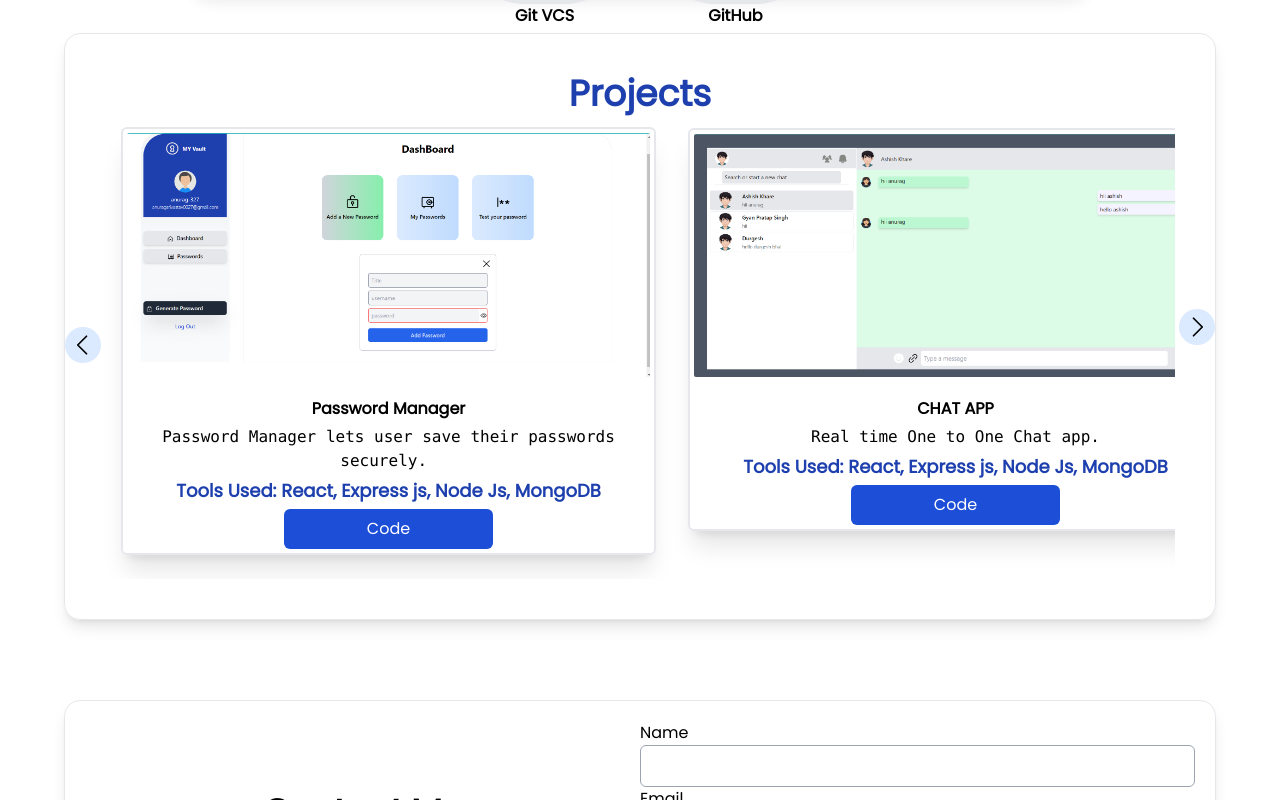
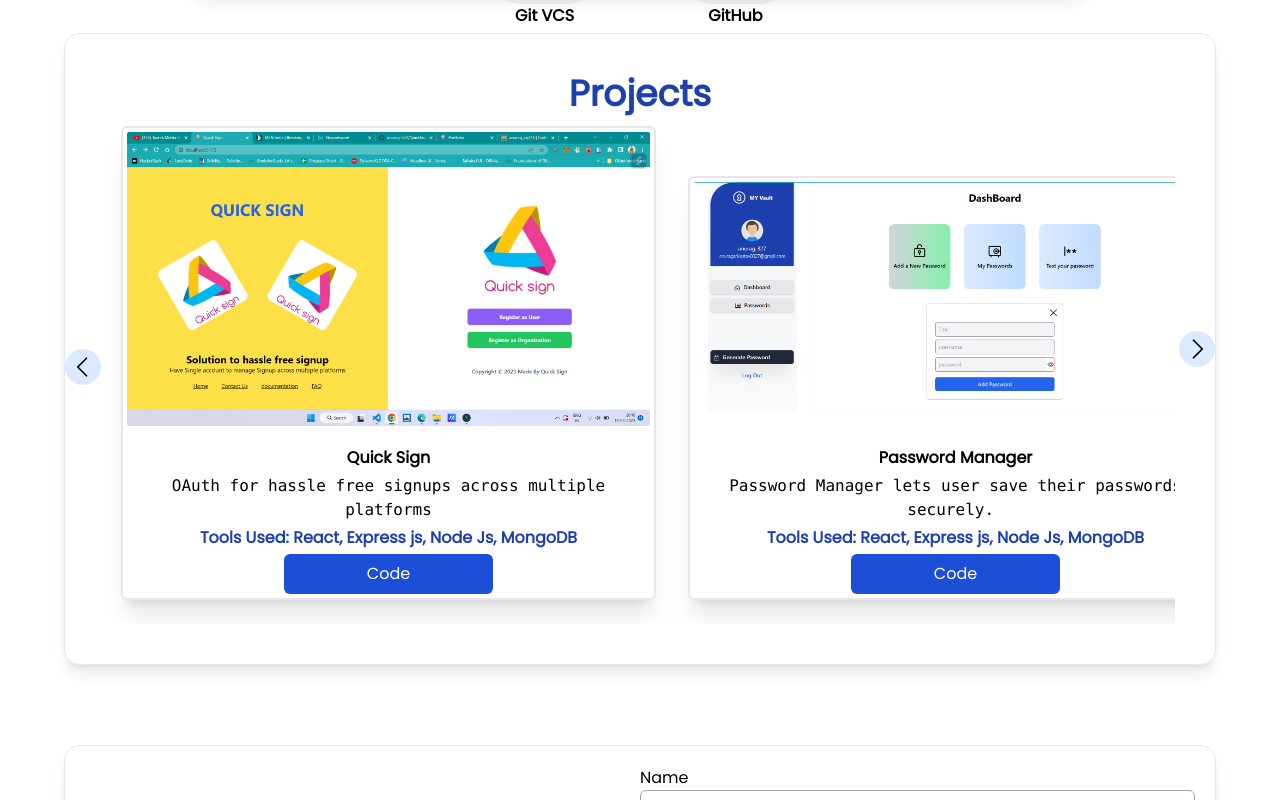
Before and after one commit to anurag-327/react-portfolio, a React (Vite) app: page / in a window 1280 px wide. Shown: the part 1677-2477 px from the top of the page. Built offline with nearby package versions, Linux system fonts and the light colour scheme; grey boxes are pictures that could not be loaded; a web font is replaced by a local one.

Commit message:
v-0.4 project updates

```diff
--- a/src/App.jsx
+++ b/src/App.jsx
@@ -21,7 +21,6 @@ function App() {
         <Projects  />
         <Contact  />
         <Footer/>
-
     </div>
   )
 }
--- a/src/components/about.jsx
+++ b/src/components/about.jsx
@@ -19,7 +19,7 @@ const About = () => {
                   <p className=' text-md font-mono break-words'> I am a web developer currently in 2<sup>nd</sup> year pursuing B-Tech in Computer Science and Enginnering from KNIT Sultanpur. </p>
 
                   <div className='flex gap-5 m-auto'>
-                    <a href="https://drive.google.com/file/d/1vudDrPhmCdolo387w_br9femw87DNCnL/view?usp=sharing" target="blank" className='p-1 font-semibold bg-pink-200 border border-black rounded-lg'>Resume</a>
+                    <a href="https://drive.google.com/file/d/1E8kZZE0KjLXOQJPW9Dph_6MRHwyT9N6r/view?usp=sharing" target="blank" className='p-1 font-semibold bg-pink-200 border border-black rounded-lg'>Resume</a>
                     <button onClick={() =>document.getElementById('contact').scrollIntoView({ behavior: "smooth" })} className='p-1 font-semibold border bg-orange-300 border-black rounded-lg'>Contact Me</button>
                   </div>
                   <div className='text-end font-sign text-4xl font-bold'>
--- a/src/components/intro.jsx
+++ b/src/components/intro.jsx
@@ -36,7 +36,7 @@ const Intro = () => {
 
         </div>
         <div className='flex gap-5 '>
-          <a href="https://drive.google.com/file/d/1vudDrPhmCdolo387w_br9femw87DNCnL/view?usp=sharing" target="blank" className=' p-2 bg-orange-400 text-white text-xl border-2 rounded-lg shadow-md shadow-gray-400 border-gray-600'><i className="fa-solid text-black mr-2 fa-file"></i>My Resume</a>
+          <a href="https://drive.google.com/file/d/1E8kZZE0KjLXOQJPW9Dph_6MRHwyT9N6r/view?usp=sharing" target="blank" className=' p-2 bg-orange-400 text-white text-xl border-2 rounded-lg shadow-md shadow-gray-400 border-gray-600'><i className="fa-solid text-black mr-2 fa-file"></i>My Resume</a>
           {/* <button className=' p-1 text-xl border-2 rounded-lg shadow-md shadow-gray-400 border-gray-600'>About Me</button> */}
 
         </div>
--- a/src/components/navbar.jsx
+++ b/src/components/navbar.jsx
@@ -50,7 +50,7 @@ function Navbar({},ref) {
                     <li onClick={() =>document.getElementById('about').scrollIntoView({ behavior: "smooth" })} className='hover:text-orange-600 cursor-pointer'>About Me</li>
                     <li onClick={() =>document.getElementById('projects').scrollIntoView({ behavior: "smooth" })} className='hover:text-orange-600 cursor-pointer'>Projects</li>
                     <li onClick={() =>document.getElementById('skills').scrollIntoView({ behavior: "smooth" })} className='hover:text-orange-600 cursor-pointer'>Skills</li>
-                    <li  className='hover:text-orange-600 cursor-pointer'><a href="https://drive.google.com/file/d/1vudDrPhmCdolo387w_br9femw87DNCnL/view?usp=sharing" target="blank" ><i class="fa-regular mr-1 fa-file"></i>Resume</a></li>
+                    <li  className='hover:text-orange-600 cursor-pointer'><a href="https://drive.google.com/file/d/1E8kZZE0KjLXOQJPW9Dph_6MRHwyT9N6r/view?usp=sharing" target="blank" ><i class="fa-regular mr-1 fa-file"></i>Resume</a></li>
                 </ul>
         </div>
 
--- a/src/components/project.jsx
+++ b/src/components/project.jsx
@@ -6,11 +6,11 @@ const Project = ({item}) => {
         <div>
             <img src={item.image} className="rounded-sm" alt={item.name} />
         </div>
-        <div className='mt-5 flex flex-col gap-1 text-center break-words whitespace-pre-wrap'>
+        <div className='mt-5 flex sm:text-sm flex-col gap-1 text-center break-words whitespace-pre-wrap'>
             <h2 className='font-bold'>{item.name}</h2>
             <h2 className='font-mono'>{item.description}</h2>
-            <p className='font-bold text-lg text-blue-800'>Tools Used: {item.toolsused}</p>
-            <a className='p-2 w-[40%] m-auto bg-blue-700 rounded-md text-white' href={item.link}>Code</a>
+            <p className='font-bold   text-blue-800'>Tools Used: {item.toolsused}</p>
+            <a className='p-2 w-[40%] m-auto bg-blue-700 rounded-md text-white' href={item.link} target="blank">Code</a>
         </div>
 
     </div>
--- a/src/components/projects.jsx
+++ b/src/components/projects.jsx
@@ -9,6 +9,7 @@ import carrental  from "../assets/projectimages/carrental.png"
 import notes  from "../assets/projectimages/notes.png"
 import portfolio  from "../assets/projectimages/portfolio.png"
 import netflix  from "../assets/projectimages/netflix.png"
+import quicksign from "../assets/projectimages/quicksign.png"
 const Projects = () => {
     function scrollleft()
     {
@@ -23,6 +24,14 @@ const Projects = () => {
     const projects=[
         {
             id:1,
+            name:"Quick Sign",
+            description:"OAuth for hassle free signups across multiple platforms",
+            toolsused:"React, Express js, Node Js, MongoDB",
+            image:quicksign,
+            link:"https://github.com/anurag-327/QuickSign"
+        },
+        {
+            id:2,
             name:"Password Manager",
             description:"Password Manager lets user save their passwords securely. ",
             toolsused:"React, Express js, Node Js, MongoDB",
@@ -30,7 +39,7 @@ const Projects = () => {
             link:"https://github.com/anurag-327/PasswordManager"
         },
         {
-            id:2,
+            id:3,
             name:"CHAT APP",
             description:"Real time One to One Chat app.",
             toolsused:"React, Express js, Node Js, MongoDB",
@@ -38,7 +47,7 @@ const Projects = () => {
             link:"https://github.com/anurag-327/Chat-App"
         },
         {
-            id:3,
+            id:4,
             name:"E-Commerce Website",
             description:"E-Commmerce Website built On React.",
             toolsused:"React, Express js, Node Js, MongoDB",
@@ -46,7 +55,7 @@ const Projects = () => {
             link:"https://github.com/anurag-327/E-Commerce"
         },
         {
-            id:4,
+            id:5,
             name:"Codemon",
             description:"Codemon is a web project that helps user compile their code and use platform to solve DSA Problems. ",
             toolsused:"HTML, CSS, JS, EJS, Express js, MongoDB",
@@ -54,7 +63,7 @@ const Projects = () => {
             link:"https://github.com/anurag-327/Codemon"
         },
         {
-            id:5,
+            id:6,
             name:"Car Rental System",
             description:"Car Rental System is a Web Project that helps user to rent out cars for short period. ",
             toolsused:"HTML, CSS, JS, EJS, Express js, MongoDB",
@@ -62,7 +71,7 @@ const Projects = () => {
             link:"https://github.com/anurag-327/Car-Rental-System"
         },
         {
-            id:6,
+            id:7,
             name:"Google Keep Notes",
             description:"This project is a clone of Google keep notes that gives user flexibility of adding, deleting, updating and restoring deleted notes.",
             toolsused:"HTML, CSS, JS, EJS, Express js, MongoDB",
@@ -70,7 +79,7 @@ const Projects = () => {
             link:"https://github.com/anurag-327/Google-Keep-Notes"
         },
         {
-            id:7,
+            id:8,
             name:"My Portfolio site",
             description:"My Portfolio website containing details of my Skils, Projects and Educational Details",
             toolsused:"HTML, CSS, JS",
```
Also changed, not shown: src/assets/projectimages/quicksign.png (added).
